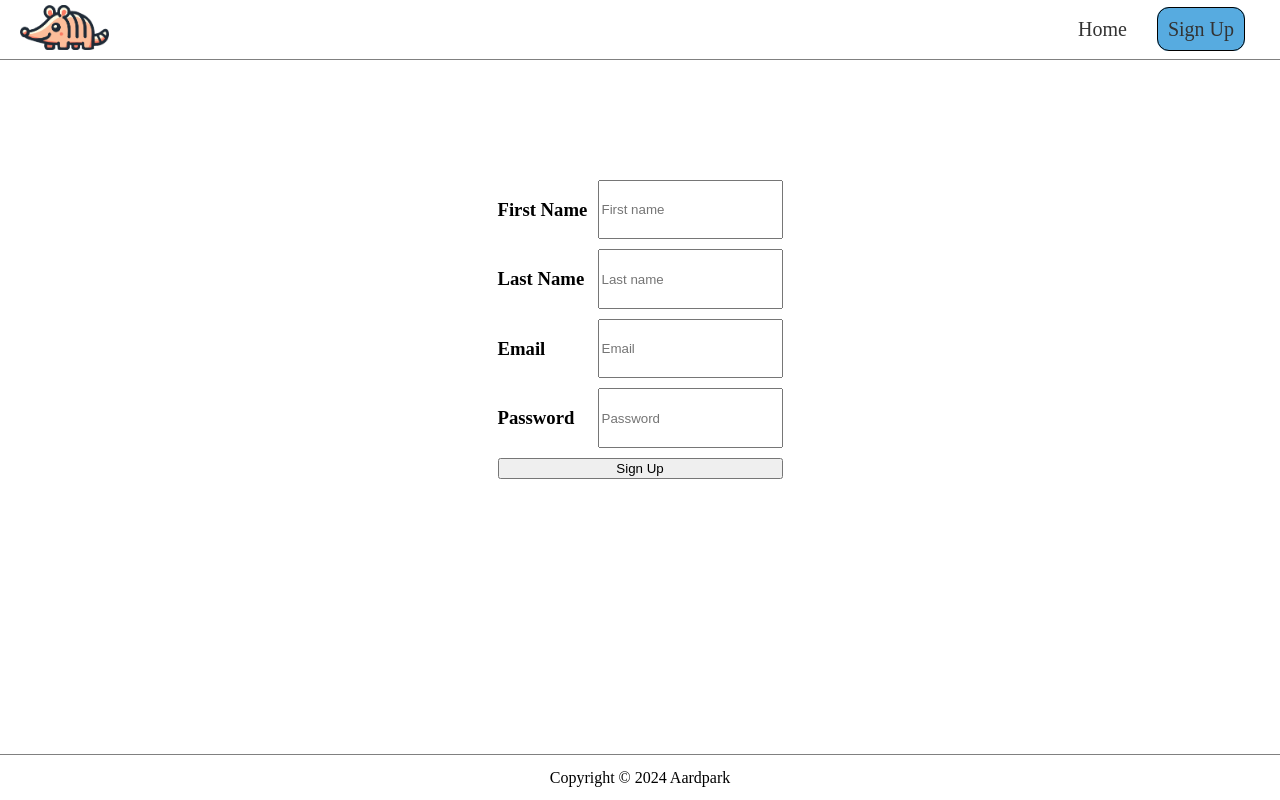
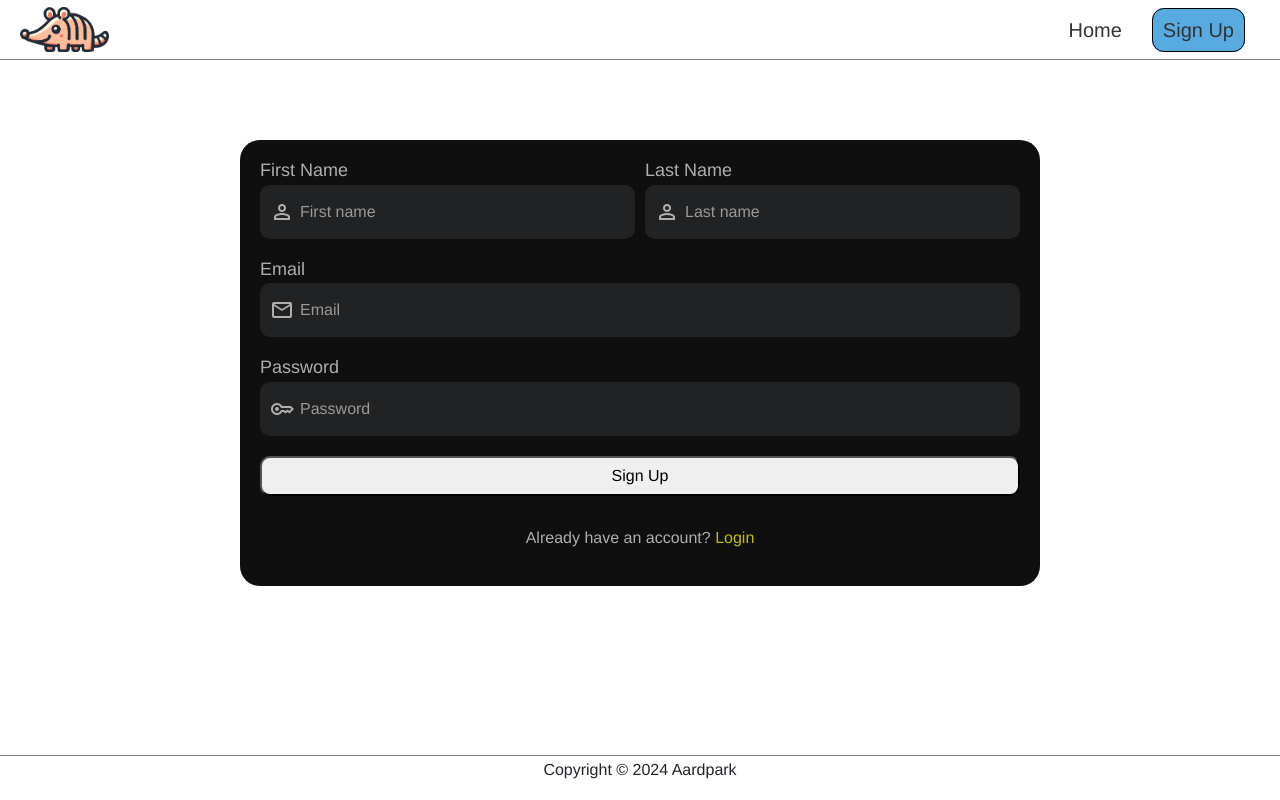
Before and after one commit to shinwookim/AardPark, an Angular app in the folder frontend/: page /sign-up in a window 1280 px wide. Built offline with nearby package versions, Linux system fonts and the light colour scheme.

Commit message:
finished basic sign up page

```diff
--- a/frontend/angular.json
+++ b/frontend/angular.json
@@ -25,6 +25,7 @@
               "src/assets"
             ],
             "styles": [
+              "node_modules/bootstrap/dist/css/bootstrap.min.css",
               "src/styles.css"
             ],
             "scripts": []
@@ -84,9 +85,13 @@
               "src/assets"
             ],
             "styles": [
-              "src/styles.css"
+              "src/styles.css",
+              "node_modules/material-design-icons-iconfont/dist/material-design-icons.css",
+              "node_modules/bootstrap/dist/css/bootstrap.min.css"
             ],
-            "scripts": []
+            "scripts": [
+              "node_modules/bootstrap/dist/js/bootstrap.bundle.min.js"
+            ]
           }
         }
       }
--- a/frontend/package.json
+++ b/frontend/package.json
@@ -18,6 +18,9 @@
     "@angular/platform-browser": "^17.3.0",
     "@angular/platform-browser-dynamic": "^17.3.0",
     "@angular/router": "^17.3.0",
+    "@ng-bootstrap/ng-bootstrap": "^16.0.0-rc.2",
+    "@popperjs/core": "^2.11.8",
+    "bootstrap": "^5.3.3",
     "rxjs": "~7.8.0",
     "tslib": "^2.3.0",
     "zone.js": "~0.14.3"
@@ -26,6 +29,7 @@
     "@angular-devkit/build-angular": "^17.3.10",
     "@angular/cli": "^17.3.10",
     "@angular/compiler-cli": "^17.3.0",
+    "@angular/localize": "^17.3.0",
     "@types/jasmine": "~5.1.0",
     "jasmine-core": "~5.1.0",
     "karma": "~6.4.0",
--- a/frontend/src/app/app.component.ts
+++ b/frontend/src/app/app.component.ts
@@ -2,11 +2,12 @@ import { Component } from '@angular/core';
 import { RouterOutlet } from '@angular/router';
 import { HeaderComponent } from './components/layout/header/header.component';
 import { FooterComponent } from './components/layout/footer/footer.component';
+import { NgbModule } from '@ng-bootstrap/ng-bootstrap';
 
 @Component({
   selector: 'app-root',
   standalone: true,
-  imports: [RouterOutlet, HeaderComponent, FooterComponent],
+  imports: [RouterOutlet, HeaderComponent, FooterComponent, NgbModule],
   templateUrl: './app.component.html',
   styleUrl: './app.component.css'
 })
--- a/frontend/src/app/components/sign-up/sign-up.component.css
+++ b/frontend/src/app/components/sign-up/sign-up.component.css
@@ -3,25 +3,92 @@
     flex-direction: column;
     align-items: center;
     justify-content: center;
-	padding-top: 100px;
+    padding-top: 60px;
+    width: 100%;
 
     .inputs {
         display: flex;
         flex-direction: column;
+        gap: 20px;
+        background-color: #0f0f10;
+        border-radius: 20px;
+        padding: 20px;
+        width: 60%;
+        color: rgb(176, 173, 173);
+		width: 800px;
+
+        input {
+            border-radius: 10px;
+            padding: 10px;
+            background-color: #212224;
+            border: none;
+            color: white;
+        }
+
+		.input-wrapper {
+			display: flex;
+			align-items: center;
+			background-color: #212224;
+			border-radius: 10px;
+			padding: 10px;
+			gap: 6px;
+
+			.icon {
+				color: #bbb;
+				margin-right: 10px;
+				font-size: 18px;
+			}
+
+			input {
+				flex: 1;
+				background-color: transparent;
+				border: none;
+				outline: none;
+				color: white;
+				padding: 5px 0;
+			}
+
+			input::placeholder {
+				color: #999;
+			}
+		}
+
+        .first-last-input {
+            display: flex;
+            flex-direction: row;
             gap: 10px;
 
             .input-box {
                 display: flex;
-			flex-direction: row;
+                flex-direction: column;
+                flex: 1;
+            }
+        }
 
-			h3 {
-				width: 100px;
-			}
+        .input-box {
+            display: flex;
+            flex-direction: column;
 
             button {
                 width: 100%;
-				height: 10%;
+                height: 40px;
+				border-radius: 10px;
+            }
+        }
+
+		.already-account {
+			margin-top: 10px;
+			display: flex;
+			justify-content: center;
+
+			#login-text {
+				color:rgb(191, 191, 4);
 			}
 		}
     }
 }
+
+h4 {
+	margin: 0 0 3px 0;
+	font-size: 18px;
+}
--- a/frontend/src/app/components/sign-up/sign-up.component.html
+++ b/frontend/src/app/components/sign-up/sign-up.component.html
@@ -1,27 +1,45 @@
 <div class="sign-up-container">
     <div class="inputs">
+        <div class="first-last-input">
             <div class="input-box">
-            <h3>First Name</h3>
+                <h4>First Name</h4>
+                <div class="input-wrapper">
+                    <span class="material-symbols-outlined">person</span>
                     <input type="text" placeholder="First name" required>
+                </div>
             </div>
 
             <div class="input-box">
-            <h3>Last Name</h3>
+                <h4>Last Name</h4>
+                <div class="input-wrapper">
+                    <span class="material-symbols-outlined">person</span>
                     <input type="text" placeholder="Last name" required>
+                </div>
+            </div>
         </div>
 
         <div class="input-box">
-            <h3>Email</h3>
+            <h4>Email</h4>
+            <div class="input-wrapper">
+                <span class="material-symbols-outlined">mail</span>
                 <input type="email" placeholder="Email" required>
+            </div>
         </div>
 
         <div class="input-box">
-            <h3>Password</h3>
+            <h4>Password</h4>
+            <div class="input-wrapper">
+                <span class="material-symbols-outlined">key</span>
                 <input type="password" placeholder="Password" required>
+            </div>
         </div>
 
         <div class="input-box">
             <button type="submit">Sign Up</button>
         </div>
+
+        <div class="already-account">
+            <p>Already have an account?</p>&nbsp;<p id="login-text">Login</p>
         </div>
     </div>
+</div>
--- a/frontend/src/index.html
+++ b/frontend/src/index.html
@@ -6,6 +6,8 @@
   <base href="/">
   <meta name="viewport" content="width=device-width, initial-scale=1">
   <link rel="icon" type="image/x-icon" href="favicon.ico">
+  <link href="https://fonts.googleapis.com/icon?family=Material+Icons" rel="stylesheet">
+  <link href="https://fonts.googleapis.com/css2?family=Material+Symbols+Outlined" rel="stylesheet">
 </head>
 <body>
   <app-root></app-root>
--- a/frontend/src/main.ts
+++ b/frontend/src/main.ts
@@ -1,3 +1,5 @@
+/// <reference types="@angular/localize" />
+
 import { bootstrapApplication } from '@angular/platform-browser';
 import { appConfig } from './app/app.config';
 import { AppComponent } from './app/app.component';
--- a/frontend/src/styles.css
+++ b/frontend/src/styles.css
@@ -2,6 +2,7 @@ html, body {
 	margin: 0;
 	padding: 0;
 	box-sizing: border-box;
+	font-family: Helvetica, Arial, sans-serif;
 }
 
 html, body, app-root {
@@ -12,3 +13,13 @@ app-root {
 	display: flex;
 	flex-direction: column;
 }
+
+/* .row {
+	display: flex;
+	flex-direction: row;
+}
+
+.column {
+	display: flex;
+	flex-direction: column;
+} */
--- a/frontend/tsconfig.app.json
+++ b/frontend/tsconfig.app.json
@@ -3,7 +3,9 @@
   "extends": "./tsconfig.json",
   "compilerOptions": {
     "outDir": "./out-tsc/app",
-    "types": []
+    "types": [
+      "@angular/localize"
+    ]
   },
   "files": [
     "src/main.ts"
```
Also changed, not shown: 2 other files (tests, documents, lock files or other folders). Lines whose indentation alone changed are shown as unchanged.
